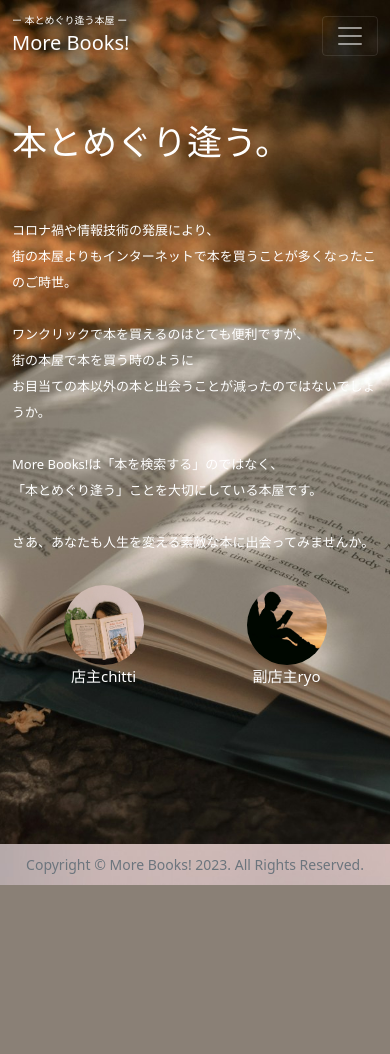
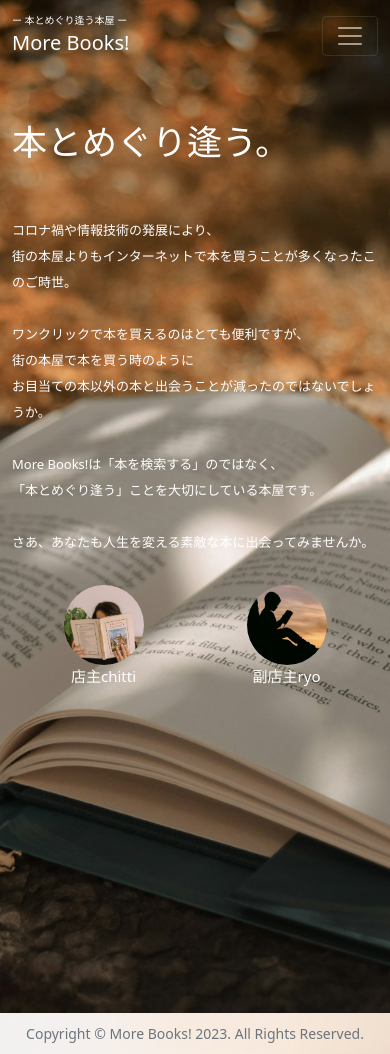
Before and after one commit to ka113private/more_books, a Django app: page /about-us/ in a window 390 px wide. Before the commit the page ends 885 px from the top, so only its background shows below. Run offline with Django 3.2, Linux system fonts and the light colour scheme; parts of the project's set-up code (start-up, migrations or seed data) failed here and were passed over; some libraries are stand-ins or nearby versions.

Commit message:
[update]AboutUsページのモバイル対応

```diff
--- a/books/templates/about_us.html
+++ b/books/templates/about_us.html
@@ -10,7 +10,7 @@
 {% endblock %}
 
 {% block contents %}
-<section class="about-us vh-100">
+<section class="about-us">
     <div class="container">
         <div class="row my-5">
             <div class="col-sm-7 offset-sm-1">
--- a/static/css/mystyle.css
+++ b/static/css/mystyle.css
@@ -435,9 +435,16 @@ MoreBooksとはページ
 .about-us{
     background-position: center;
     background-size: cover;
+    height: 100vh;
     position: relative;
     z-index: 2;
     background-image: url("../assets/img/bg-masthead-index.jpg") ;
+}
+
+@media screen and (max-width: 768px){
+    .about-us{
+        height: 120vh;
+    }
 }
 
 .about-title{
```
